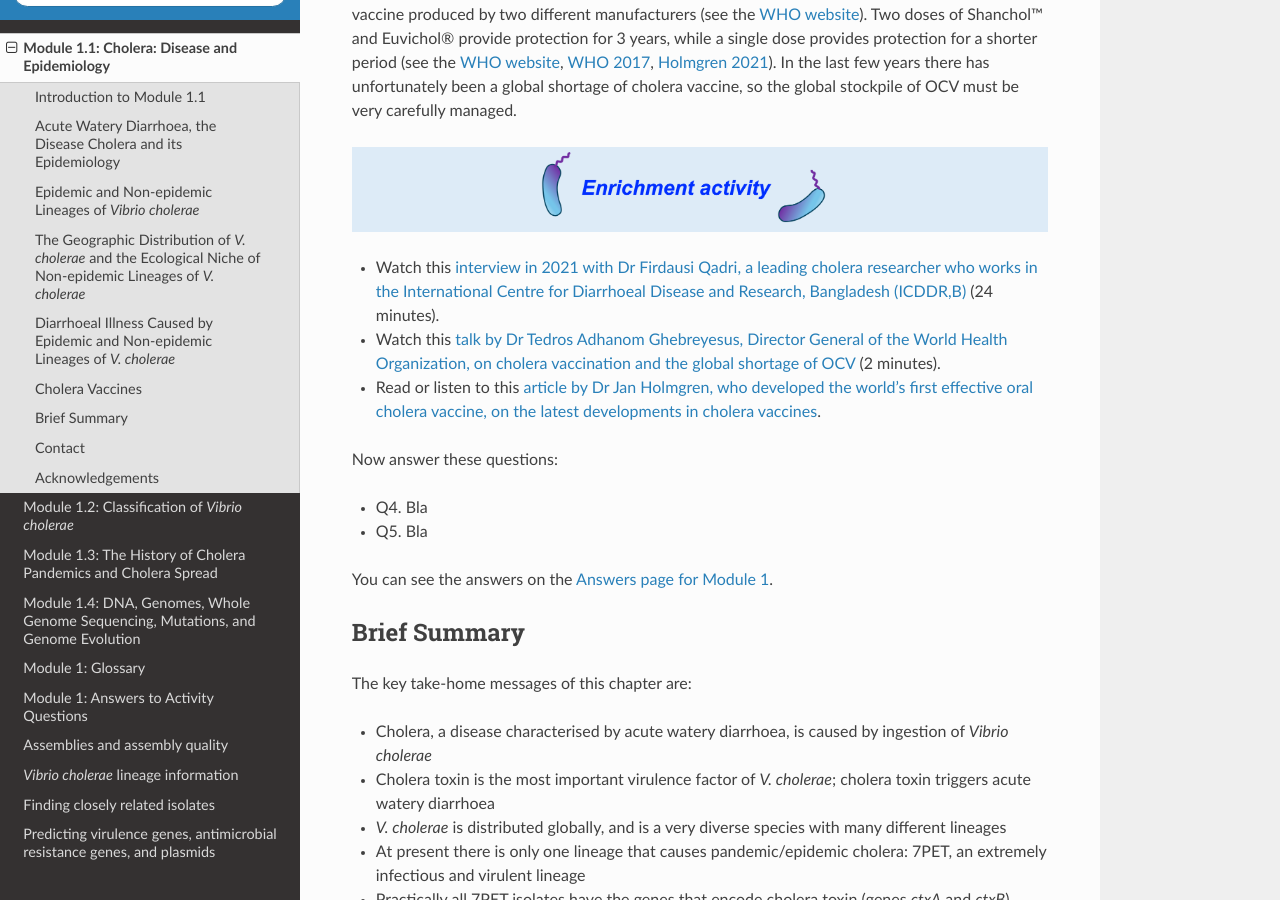
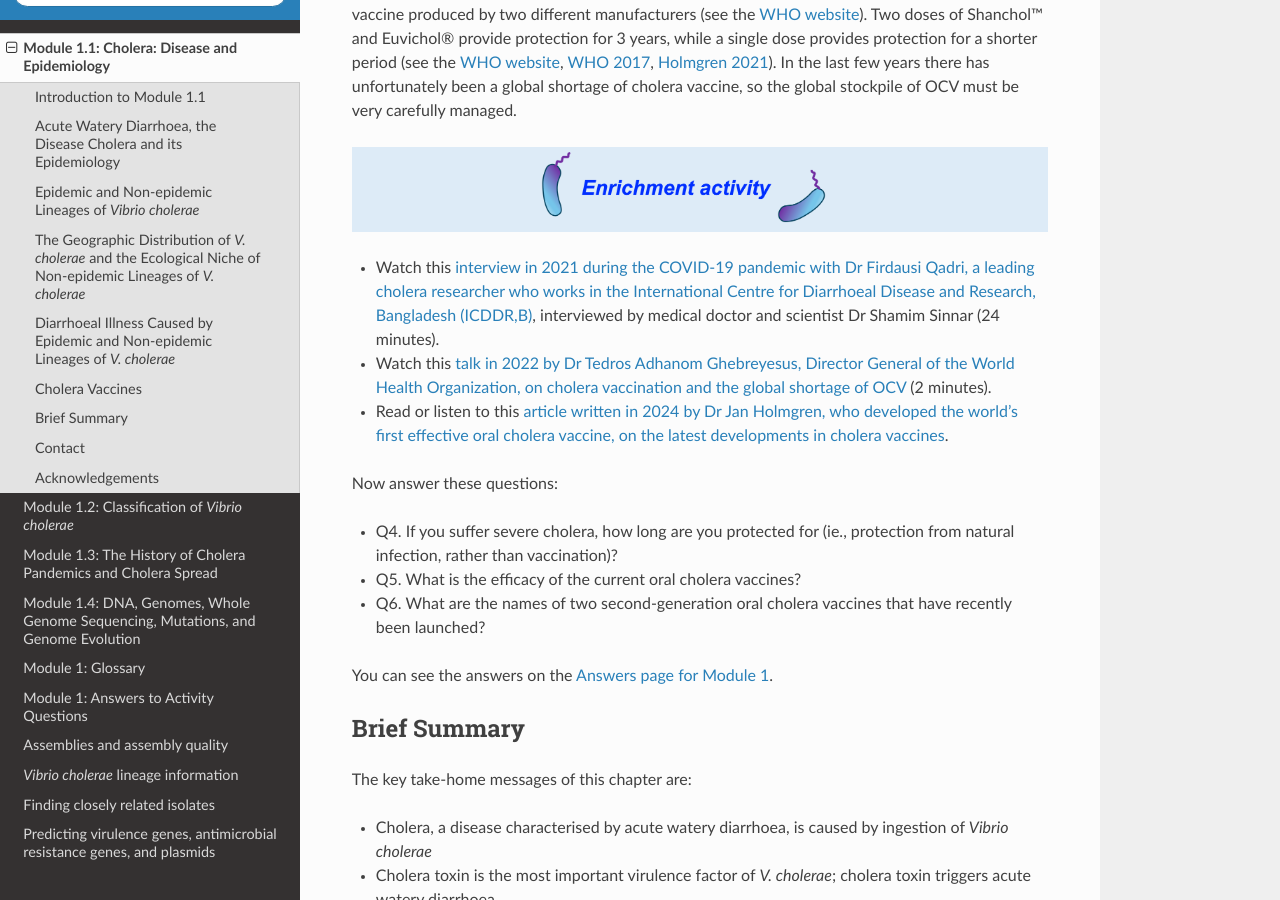
Before and after one commit to avrilcoghlan/cholerabook, a Sphinx documentation site: the page built from docs/source/vibriogenomes.rst, in a window 1280 px wide and 900 px high, scrolled down 12004 px. Built offline with Sphinx 7.4.7 and the Read the Docs theme 2.0.0, drawn with Linux system fonts in a browser that asks for light colours.

Commit message:
Update vibriogenomes.rst

```diff
--- a/docs/source/vibriogenomes.rst
+++ b/docs/source/vibriogenomes.rst
@@ -434,22 +434,23 @@ In the last few years there has unfortunately been a global shortage of cholera
 .. image:: Activity.png
   :width: 1050
 
-* Watch this `interview in 2021 with Dr Firdausi Qadri, a leading cholera researcher who works in the International Centre for Diarrhoeal Disease and Research, Bangladesh (ICDDR,B)`_  (24 minutes).
+* Watch this `interview in 2021 during the COVID-19 pandemic with Dr Firdausi Qadri, a leading cholera researcher who works in the International Centre for Diarrhoeal Disease and Research, Bangladesh (ICDDR,B)`_, interviewed by medical doctor and scientist Dr Shamim Sinnar (24 minutes).
 
-* Watch this `talk by Dr Tedros Adhanom Ghebreyesus, Director General of the World Health Organization, on cholera vaccination and the global shortage of OCV`_ (2 minutes).
+* Watch this `talk in 2022 by Dr Tedros Adhanom Ghebreyesus, Director General of the World Health Organization, on cholera vaccination and the global shortage of OCV`_ (2 minutes).
 
-* Read or listen to this `article by Dr Jan Holmgren, who developed the world’s first effective oral cholera vaccine, on the latest developments in cholera vaccines`_.
+* Read or listen to this `article written in 2024 by Dr Jan Holmgren, who developed the world’s first effective oral cholera vaccine, on the latest developments in cholera vaccines`_.
 
-.. _interview in 2021 with Dr Firdausi Qadri, a leading cholera researcher who works in the International Centre for Diarrhoeal Disease and Research, Bangladesh (ICDDR,B): https://www.youtube.com/watch?v=AmuXQzZW58M
+.. _interview in 2021 during the COVID-19 pandemic with Dr Firdausi Qadri, a leading cholera researcher who works in the International Centre for Diarrhoeal Disease and Research, Bangladesh (ICDDR,B): https://www.youtube.com/watch?v=AmuXQzZW58M
 
-.. _talk by Dr Tedros Adhanom Ghebreyesus, Director General of the World Health Organization, on cholera vaccination and the global shortage of OCV: https://www.youtube.com/watch?v=F1mbjfclMkA
+.. _talk in 2022 by Dr Tedros Adhanom Ghebreyesus, Director General of the World Health Organization, on cholera vaccination and the global shortage of OCV: https://www.youtube.com/watch?v=F1mbjfclMkA
 
-.. _article by Dr Jan Holmgren, who developed the world’s first effective oral cholera vaccine, on the latest developments in cholera vaccines: https://wellcome.org/news/how-vaccines-and-research-can-help-prevent-cholera-outbreaks
+.. _article written in 2024 by Dr Jan Holmgren, who developed the world’s first effective oral cholera vaccine, on the latest developments in cholera vaccines: https://wellcome.org/news/how-vaccines-and-research-can-help-prevent-cholera-outbreaks
 
 Now answer these questions:
 
-* Q4. Bla
-* Q5. Bla
+* Q4. If you suffer severe cholera, how long are you protected for (ie., protection from natural infection, rather than vaccination)?
+* Q5. What is the efficacy of the current oral cholera vaccines?
+* Q6. What are the names of two second-generation oral cholera vaccines that have recently been launched?
 
 You can see the answers on the `Answers page for Module 1`_.
 
```
